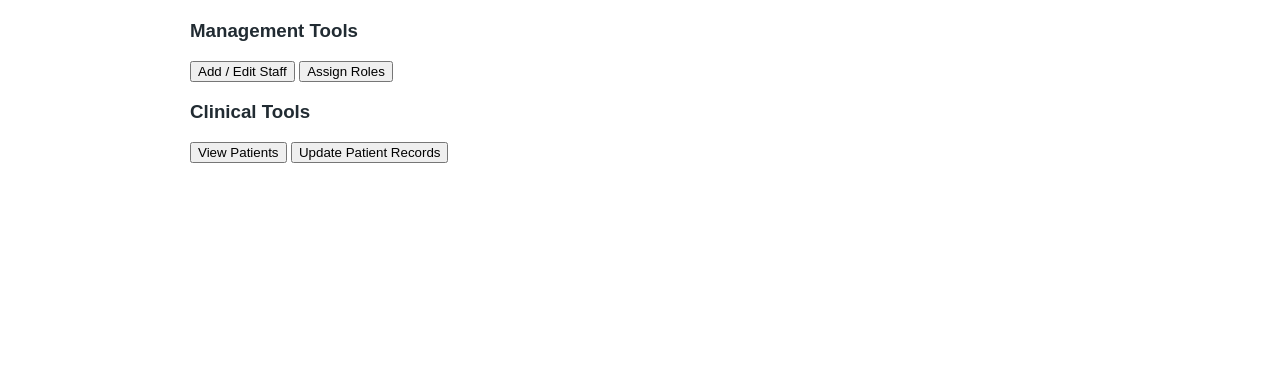
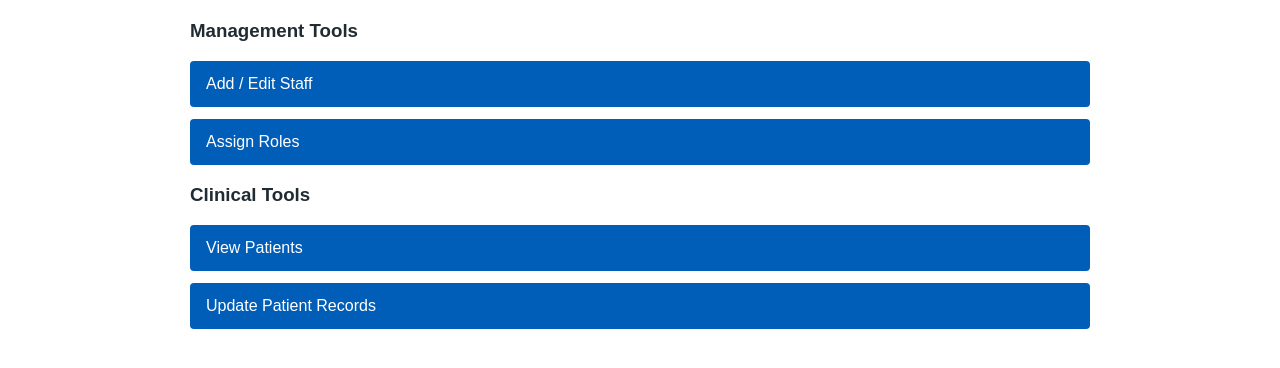
Before and after one commit to oxifly0/nhs-staff-portal, a plain HTML site: page dashboard.html in a window 1280 px wide. Shown: the part 196-564 px from the top of the page. Drawn offline with Linux system fonts and the light colour scheme; no server answers; sample sign-in values are in the browser's storage.

Commit message:
Version 2.0.6 - Button Styling Dashboard

```diff
--- a/style.css
+++ b/style.css
@@ -75,3 +75,30 @@ body {
   font-size: 14px;
   margin-top: 40px;
 }
+
+/* DASHBOARD TOOL BUTTONS */
+.tool-buttons {
+  display: flex;
+  flex-direction: column;
+  gap: 12px;
+  margin-top: 10px;
+}
+
+.tool-button {
+  background-color: #005eb8;
+  color: white;
+  border: none;
+  padding: 14px 16px;
+  font-size: 16px;
+  text-align: left;
+  border-radius: 4px;
+  cursor: pointer;
+}
+
+.tool-button:hover {
+  background-color: #003f7d;
+}
+
+.tool-button:focus {
+  outline: 3px solid #ffeb3b; /* accessibility focus */
+}
```
